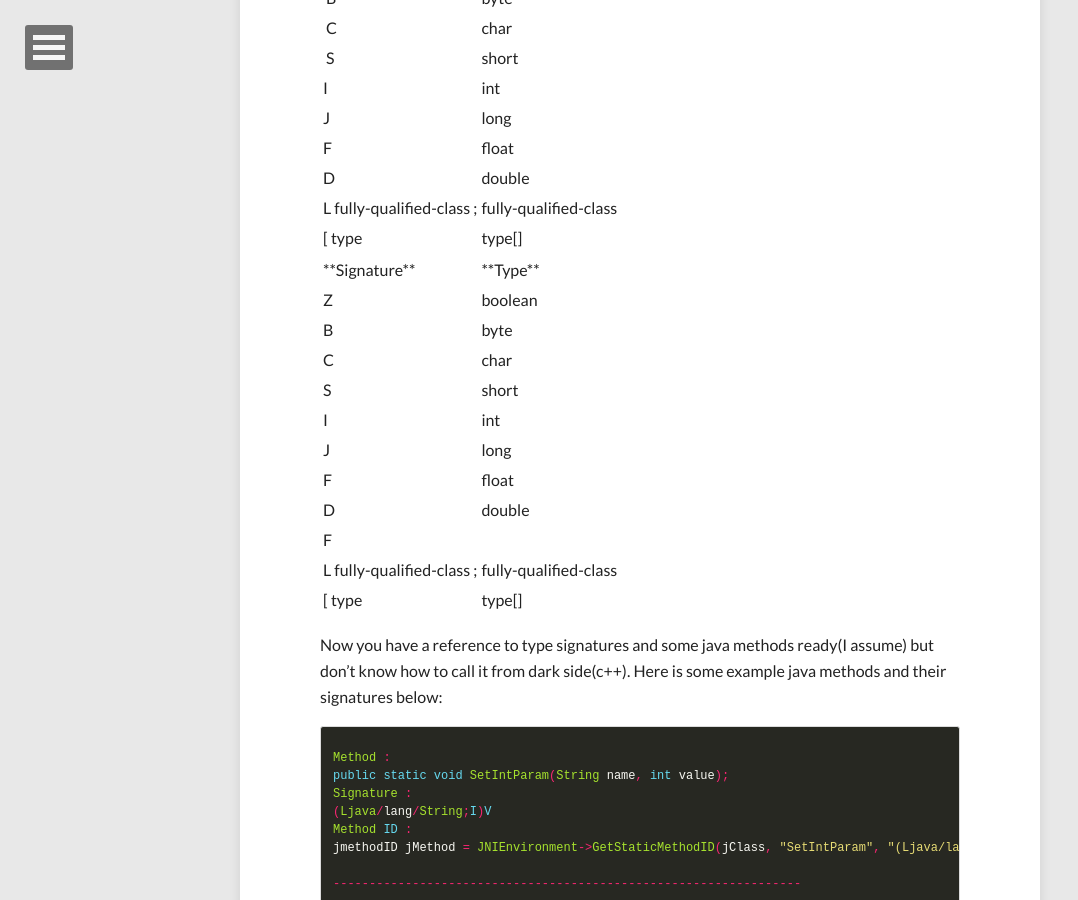
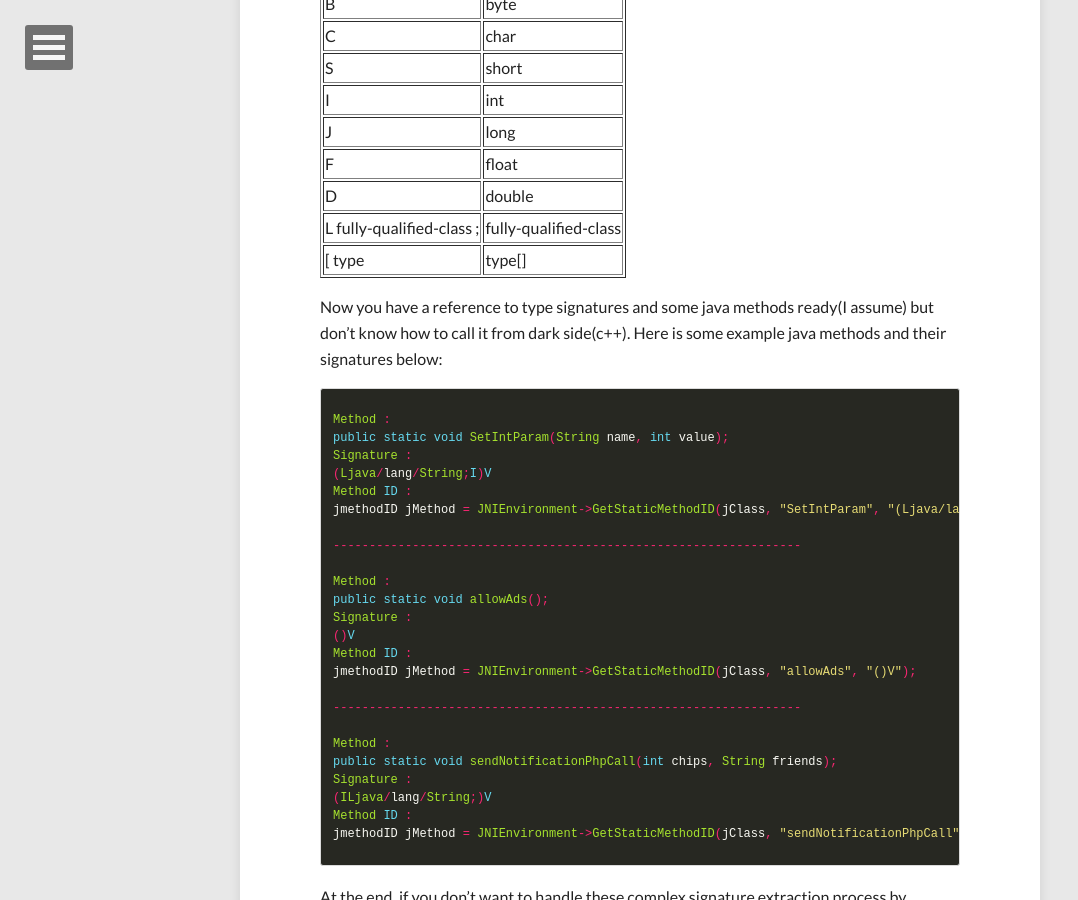
Before and after one commit to fuatcoskun/fuatcoskun.github.io, a Jekyll site: the page built from _posts/2016-02-28-method-signature-ndk.md, in a window 1280 px wide and 900 px high, scrolled down 777 px. Shown: the whole window, without its empty margins (0-1078 px from the left). Built offline with Jekyll 4.4.1, drawn with Linux system fonts in a browser that asks for light colours; nearby versions of some CDN libraries; comment, search, counter and statistics services are not loaded.

Commit message:
html table correction

```diff
--- a/_posts/2016-02-28-method-signature-ndk.md
+++ b/_posts/2016-02-28-method-signature-ndk.md
@@ -15,27 +15,14 @@ Firstly you need to know java type signatures stated in the following table :
 
 ### Java Type Signatures
 
-| Signature                 | Type                  |
-| ------------------------- | --------------------- |
-| Z                         | boolean               |
-| B                         | byte                  |
-| C                         | char                  |
-| S                         | short                 |
-| I                         | int                   |
-| J                         | long                  |
-| F                         | float                 |
-| D                         | double                |
-| L fully-qualified-class ; | fully-qualified-class |
-| [ type                    | type[]                |
-
-<table>
+<table border="1">
 	<tr>
-		<td>
-			**Signature**
-		</td>
-		<td>
-			**Type**
-		</td>
+		<th>
+			Signature
+		</th>
+		<th>
+			Type
+		</th>
 	</tr>
 	<tr>
 		<td>
@@ -99,14 +86,6 @@ Firstly you need to know java type signatures stated in the following table :
 		</td>
 		<td>
 			double
-		</td>
-	</tr>
-	<tr>
-		<td>
-			F
-		</td>
-		<td>
-
 		</td>
 	</tr>
 	<tr>
```
